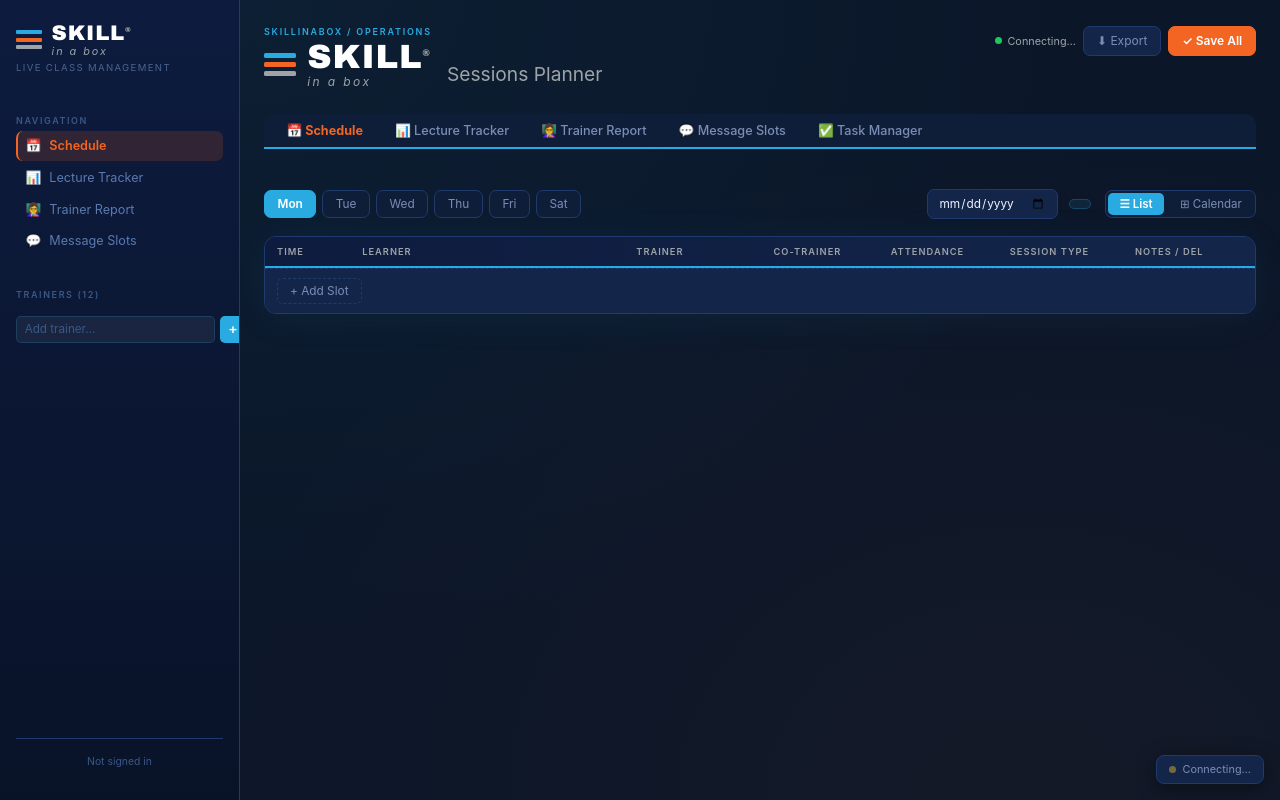
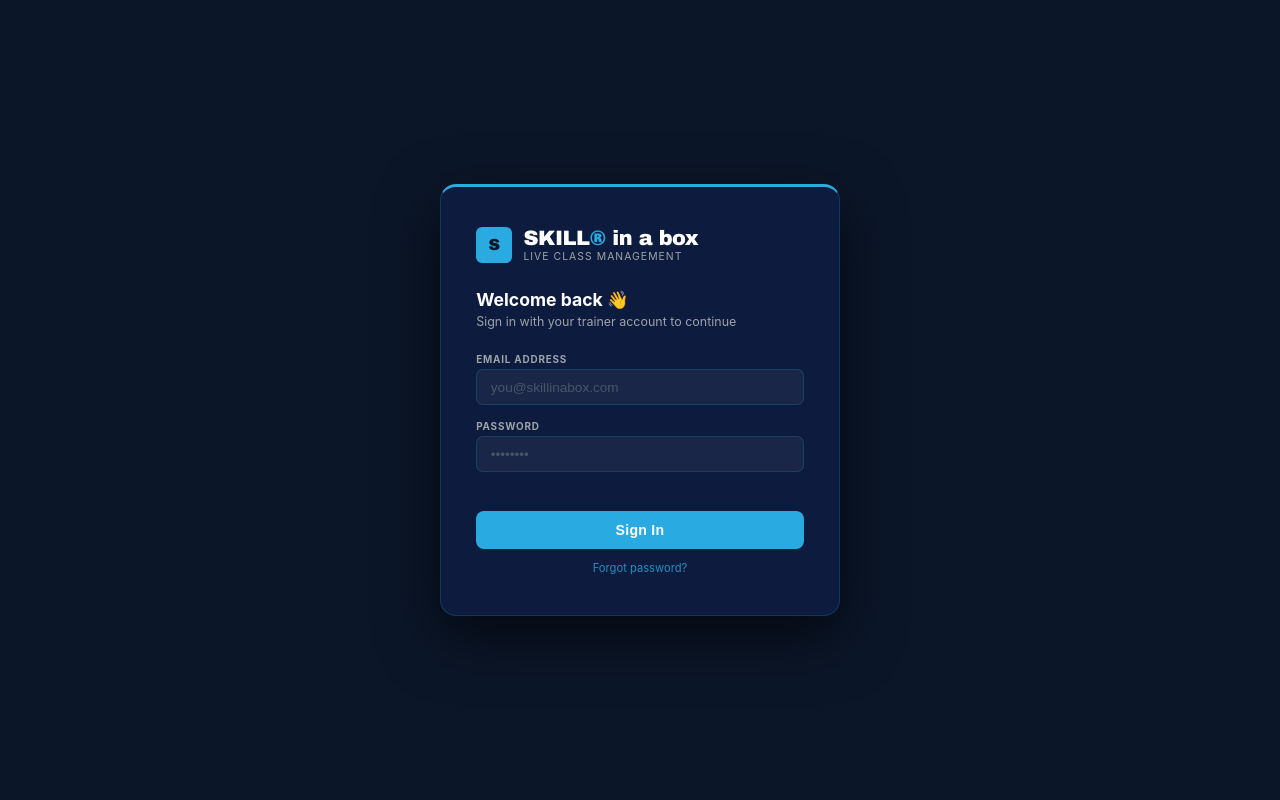
Before and after one commit to astha-boop/skillinaboxdashboard, a plain HTML site: page index.html in a window 1280 px wide. Drawn offline with Linux system fonts and the light colour scheme.

Commit message:
Add files via upload

```diff
--- a/index.html
+++ b/index.html
@@ -397,7 +397,7 @@
 </style>
 </head>
 <body>
-<div id="login-overlay" style="display:none;">
+<div id="login-overlay">
   <div class="login-box">
     <div class="login-logo">
       <div style="background:#29ABE2;border-radius:6px;width:36px;height:36px;display:flex;align-items:center;justify-content:center;font-weight:900;font-size:1rem;color:#0B1628;font-family:Arial Black,sans-serif;">S</div>
@@ -479,7 +479,7 @@
 <div class="app">
 
 <!-- SIDEBAR -->
-<aside class="sidebar">
+<aside class="sidebar" style="display:none;">
   <div class="sb-brand">
     <!-- SKILL in a box logo — matches brand: 3 horizontal stripes + bold SKILL + "in a box" -->
     <div style="display:flex;align-items:center;gap:0.6rem;margin-bottom:0.3rem;">
@@ -525,7 +525,7 @@
 </aside>
 
 <!-- MAIN -->
-<main class="main">
+<main class="main" id="main-content" style="display:none;">
   <div class="top-bar">
     <div>
       <div class="dept-tag">SKILLINABOX / OPERATIONS</div>
@@ -2385,17 +2385,20 @@
       // Logged in
       currentUser = user;
       document.getElementById('login-overlay').style.display = 'none';
+      document.getElementById('main-content').style.display = '';
+      document.querySelector('.sidebar').style.display = '';
       document.getElementById('user-badge').style.display = 'flex';
       if(document.getElementById('not-logged-in-msg')) document.getElementById('not-logged-in-msg').style.display='none';
       const initials = (user.email||'?').split('@')[0].substring(0,2).toUpperCase();
       document.getElementById('user-avatar').textContent = initials;
       document.getElementById('user-email-lbl').textContent = user.email;
-      // Now connect to database
       connectDatabase();
     } else {
       // Not logged in — show login screen
       currentUser = null;
       document.getElementById('login-overlay').style.display = 'flex';
+      document.getElementById('main-content').style.display = 'none';
+      document.querySelector('.sidebar').style.display = 'none';
       document.getElementById('user-badge').style.display = 'none';
       if(document.getElementById('not-logged-in-msg')) document.getElementById('not-logged-in-msg').style.display='block';
       document.getElementById('setup-overlay').style.display = 'none';
```
